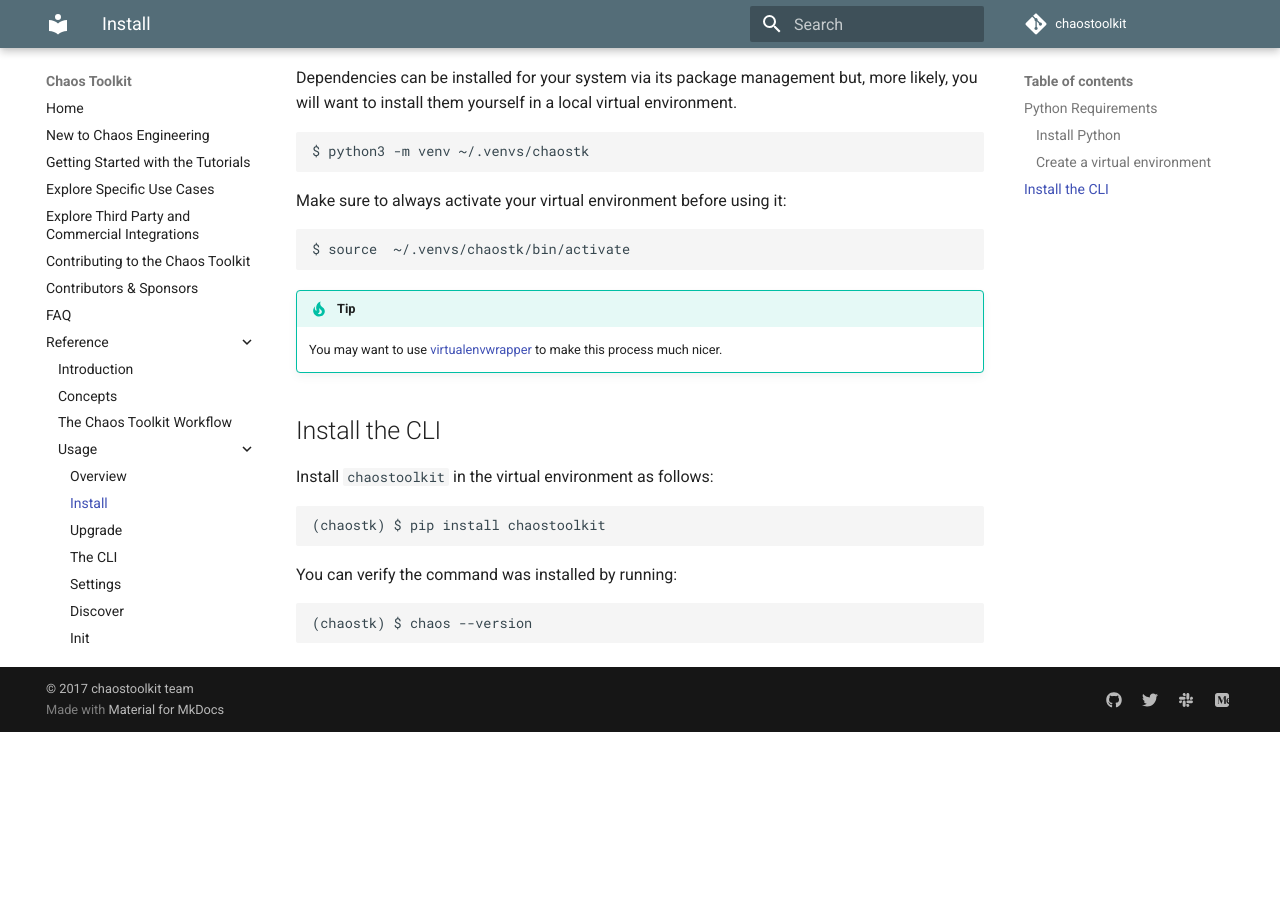
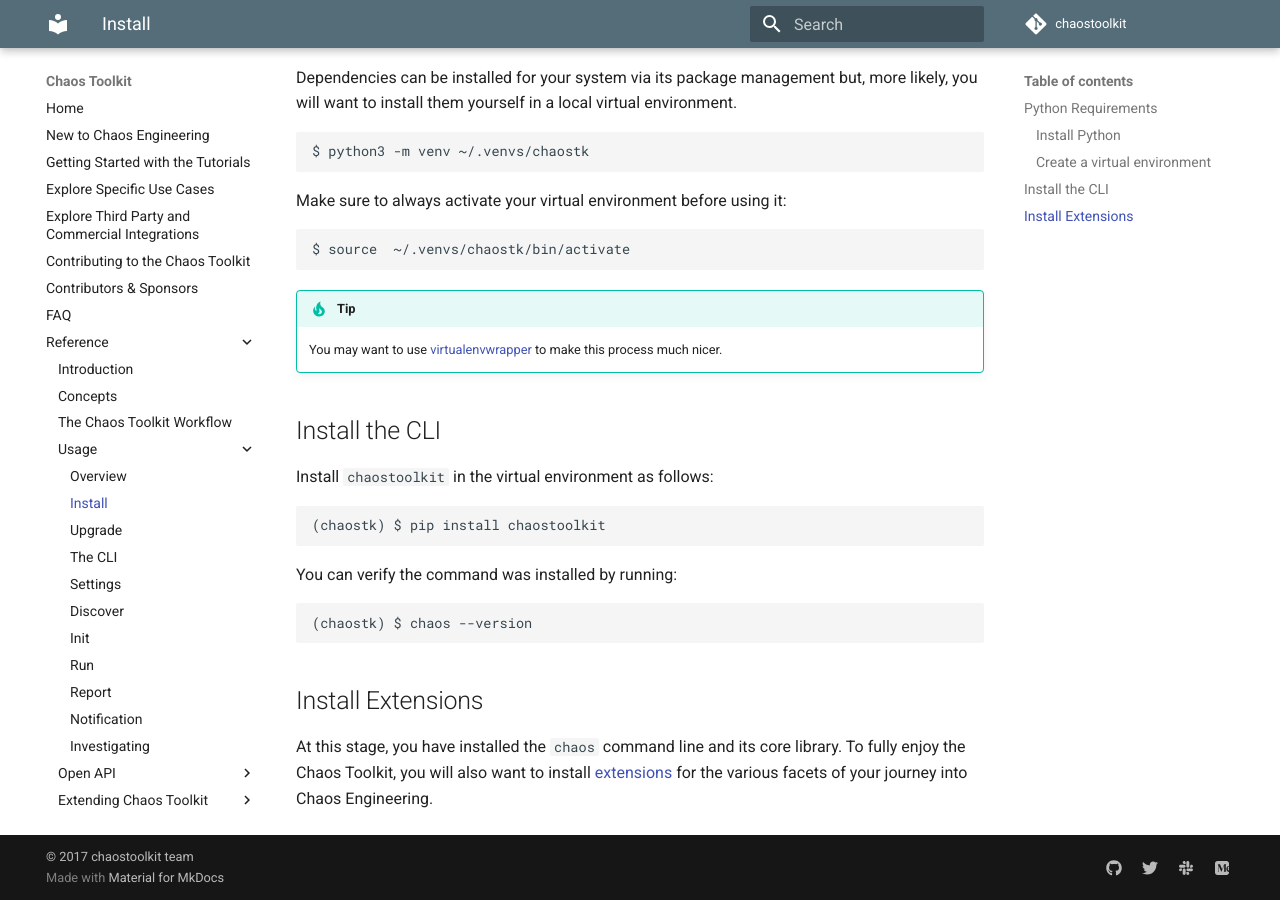
Before and after one commit to chaostoolkit/chaostoolkit-documentation, an MkDocs documentation site: the page built from sources/reference/usage/install.md, in a window 1280 px wide and 900 px high, scrolled down 1061 px. Built offline with MkDocs 1.6.1 and Material for MkDocs 9.7.7, drawn with Linux system fonts in a browser that asks for light colours; comment, search, counter and statistics services are not loaded; old or Windows-style settings are respelled for this version of MkDocs; before the commit the page ends 1793 px from its top, so only the background shows below that.

Commit message:
Linking to extensions (#27)
Signed-off-by: Sylvain Hellegouarch <sh@defuze.org>

````diff
--- a/sources/reference/usage/install.md
+++ b/sources/reference/usage/install.md
@@ -76,3 +76,11 @@
 ```
 (chaostk) $ chaos --version
 ```
+
+## Install Extensions
+
+At this stage, you have installed the `chaos` command line and its core
+library. To fully enjoy the Chaos Toolkit, you will also want to install
+[extensions][ext] for the various facets of your journey into Chaos Engineering.
+
+[ext]: https://github.com/search?utf8=%E2%9C%93&q=topic%3Achaostoolkit-extension&type=Repositories
````
Also changed, not shown: sources/reference/extending/approaches.md (+6 -0 lines).
